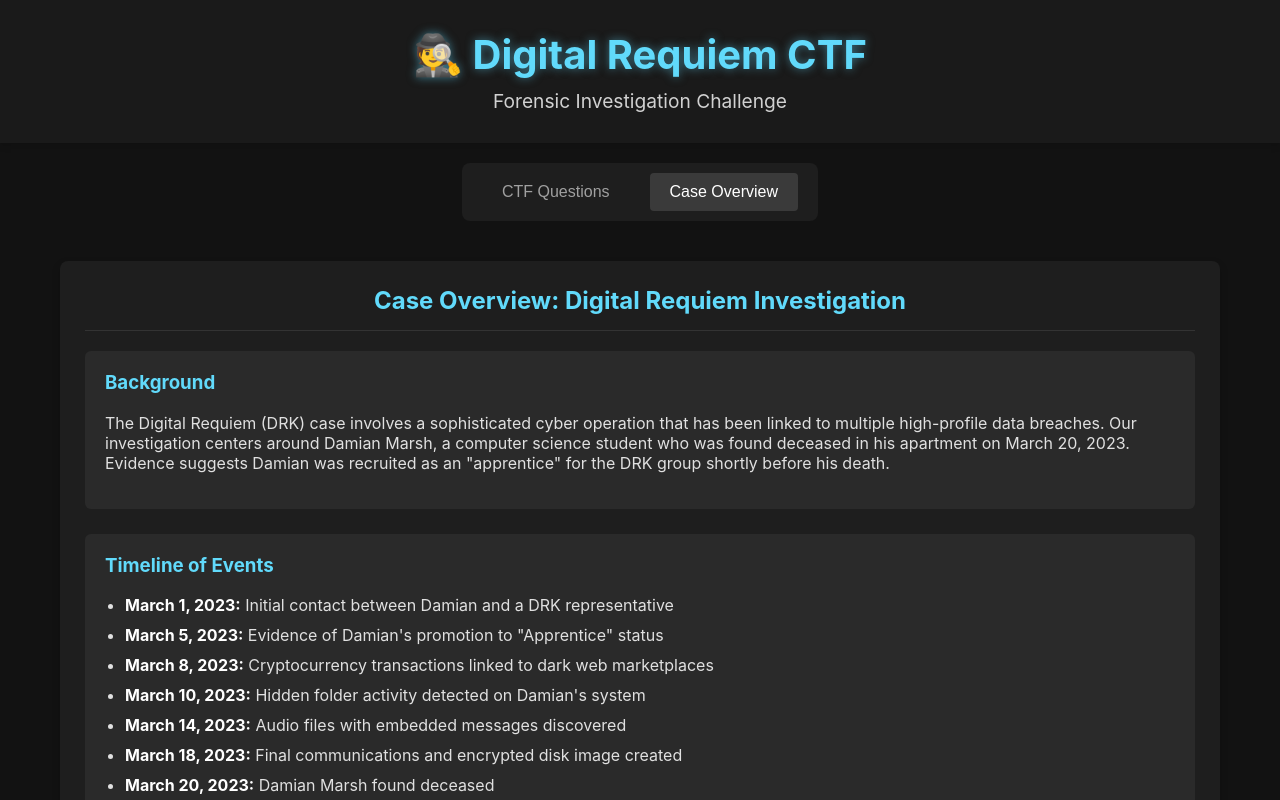
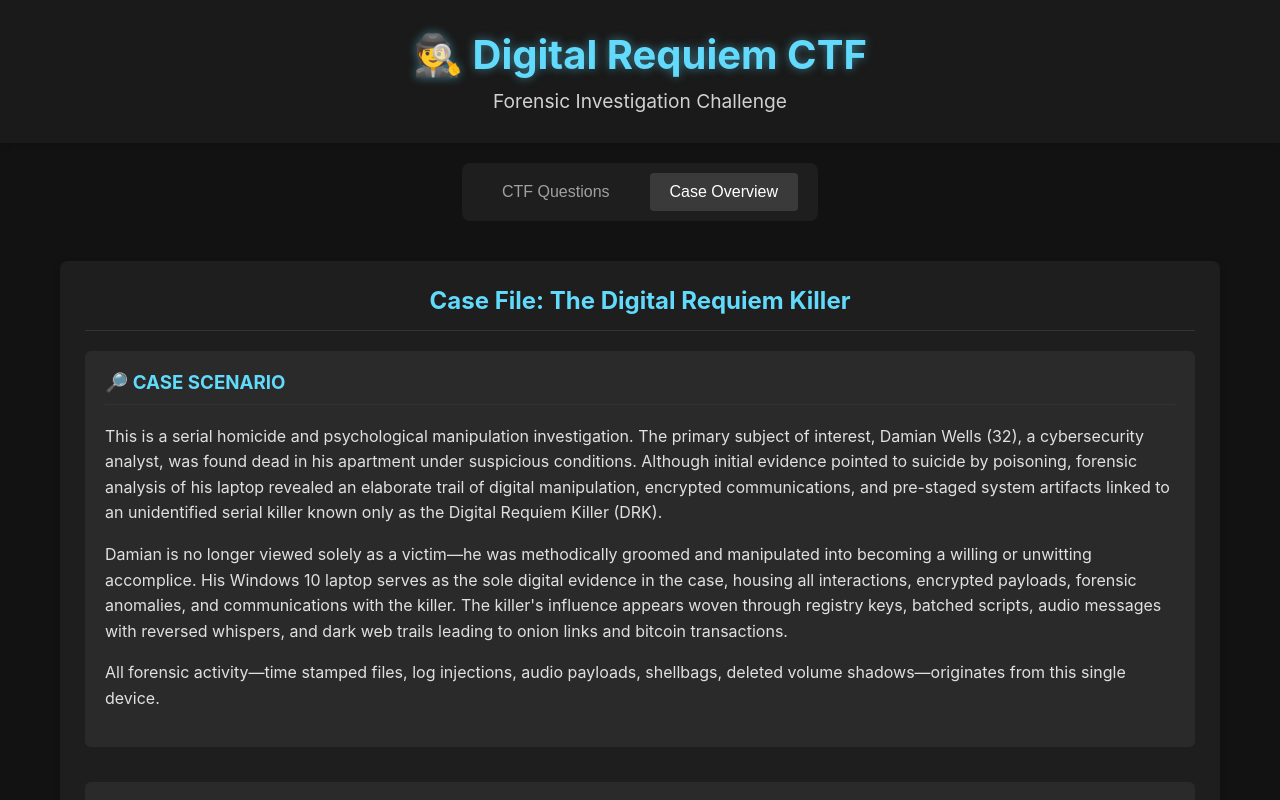
Before and after one commit to RohitPaulReddyG/digital-requiem-ctf, a React (Create React App) app: page / in a window 1280 px wide. Both pictures are taken after a click on the button "Case Overview". Shown: the top 800 px of the page. Built offline with nearby package versions, Linux system fonts and the light colour scheme.

Commit message:
Update case overview with detailed Digital Requiem Killer information

```diff
--- a/src/components/CaseOverview.js
+++ b/src/components/CaseOverview.js
@@ -4,59 +4,97 @@ import '../styles/CaseOverview.css';
 function CaseOverview() {
   return (
     <div className="case-overview">
-      <h2>Case Overview: Digital Requiem Investigation</h2>
+      <h2>Case File: The Digital Requiem Killer</h2>
 
       <div className="overview-content">
-        <section>
-          <h3>Background</h3>
+        <section className="case-scenario">
+          <h3>🔎 CASE SCENARIO</h3>
           <p>
-            The Digital Requiem (DRK) case involves a sophisticated cyber operation that has been linked to multiple
-            high-profile data breaches. Our investigation centers around Damian Marsh, a computer science student
-            who was found deceased in his apartment on March 20, 2023. Evidence suggests Damian was recruited as an
-            "apprentice" for the DRK group shortly before his death.
+            This is a serial homicide and psychological manipulation investigation. The primary subject of interest,
+            Damian Wells (32), a cybersecurity analyst, was found dead in his apartment under suspicious conditions.
+            Although initial evidence pointed to suicide by poisoning, forensic analysis of his laptop revealed an
+            elaborate trail of digital manipulation, encrypted communications, and pre-staged system artifacts linked
+            to an unidentified serial killer known only as the Digital Requiem Killer (DRK).
+          </p>
+          <p>
+            Damian is no longer viewed solely as a victim—he was methodically groomed and manipulated into becoming
+            a willing or unwitting accomplice. His Windows 10 laptop serves as the sole digital evidence in the case,
+            housing all interactions, encrypted payloads, forensic anomalies, and communications with the killer.
+            The killer's influence appears woven through registry keys, batched scripts, audio messages with reversed
+            whispers, and dark web trails leading to onion links and bitcoin transactions.
+          </p>
+          <p>
+            All forensic activity—time stamped files, log injections, audio payloads, shellbags, deleted volume
+            shadows—originates from this single device.
           </p>
         </section>
 
-        <section>
-          <h3>Timeline of Events</h3>
+        <section className="evidence-items">
+          <h3>💻 Evidence Items – Damian Wells (Only Evidence Source)</h3>
           <ul>
-            <li><strong>March 1, 2023:</strong> Initial contact between Damian and a DRK representative</li>
-            <li><strong>March 5, 2023:</strong> Evidence of Damian's promotion to "Apprentice" status</li>
-            <li><strong>March 8, 2023:</strong> Cryptocurrency transactions linked to dark web marketplaces</li>
-            <li><strong>March 10, 2023:</strong> Hidden folder activity detected on Damian's system</li>
-            <li><strong>March 14, 2023:</strong> Audio files with embedded messages discovered</li>
-            <li><strong>March 18, 2023:</strong> Final communications and encrypted disk image created</li>
-            <li><strong>March 20, 2023:</strong> Damian Marsh found deceased</li>
+            <li><strong>01-01</strong> | Windows 10 Laptop (Damian Wells) – Physical Acquisition – 128GB SSD (Image `.E01`)</li>
+            <li><strong>02-01</strong> | NTUSER.DAT hive for local registry modifications</li>
+            <li><strong>03-01</strong> | Windows Event Logs – Application, System, Security</li>
+            <li><strong>04-01</strong> | Browser cache and session restore files (Chrome)</li>
+            <li><strong>05-01</strong> | Audio files (reversed, hidden taunts)</li>
+            <li><strong>06-01</strong> | BAT scripts and system manipulation files</li>
+            <li><strong>07-01</strong> | Registry keys and forensic value flags</li>
+            <li><strong>08-01</strong> | Shellbag traces for hidden folders</li>
+            <li><strong>09-01</strong> | Hidden VHD volume: `DeadChannel.vhd`</li>
+            <li><strong>10-01</strong> | Cryptocurrency wallet export – `.csv`</li>
+            <li><strong>11-01</strong> | Chat logs – `chat_export.json` referencing alias `RequiemMaster`</li>
+            <li><strong>12-01</strong> | Final message file – `FinalApprentice.txt`</li>
+            <li><strong>13-01</strong> | Auto-shutdown and `UserAssist` keys</li>
+            <li><strong>14-01</strong> | Desktop note `BRAVO.txt` – final killer message</li>
+            <li><strong>15-01</strong> | DRK startup audio execution log and execution trace</li>
           </ul>
         </section>
 
-        <section>
-          <h3>Investigation Objectives</h3>
-          <p>
-            Your task is to analyze the forensic image of Damian's computer to:
-          </p>
-          <ol>
-            <li>Identify the DRK contacts who recruited Damian</li>
-            <li>Trace cryptocurrency transactions related to DRK activities</li>
-            <li>Recover deleted files and hidden communications</li>
-            <li>Decode encrypted messages and determine the nature of the "final orchestration"</li>
-            <li>Establish a complete timeline of events leading to Damian's involvement with DRK</li>
-          </ol>
+        <section className="personal-info">
+          <h3>👤 General Information – Damian Wells</h3>
+          <ul>
+            <li><strong>Nationality:</strong> American</li>
+            <li><strong>Address:</strong> 1614 Briarwood Lane, Indianapolis, IN 46202</li>
+            <li><strong>DOB:</strong> 02/19/1991</li>
+            <li><strong>Occupation:</strong> Cybersecurity Analyst</li>
+            <li><strong>Blood Type:</strong> B+</li>
+            <li><strong>Height:</strong> 5'10"</li>
+            <li><strong>Weight:</strong> 189 lbs</li>
+            <li><strong>Primary Device:</strong> Lenovo ThinkPad running Windows 10 Pro</li>
+            <li><strong>Machine Name:</strong> DW-REQUIEM</li>
+            <li><strong>Accounts:</strong> Username: DamianW</li>
+            <li><strong>Email:</strong> damian.wells@protonmail.com</li>
+            <li><strong>Local login password:</strong> D@rkSonata2024</li>
+            <li><strong>Browser:</strong> Chrome 121.0 (Default)</li>
+          </ul>
         </section>
 
-        <section>
-          <h3>Available Evidence</h3>
+        <section className="timeline">
+          <h3>📆 Significant Events – Damian's Digital Descent</h3>
+          <ul>
+            <li><strong>March 1, 2023:</strong> First chat log with alias `RequiemMaster` found: "The second verse is yours."</li>
+            <li><strong>March 3, 2023:</strong> `RequiemStart.mp3` appears in Music folder – reversed whisper instructs silence.</li>
+            <li><strong>March 5, 2023:</strong> Registry key `HKLM\Software\DRK` written: "Role"="Apprentice"</li>
+            <li><strong>March 8, 2023:</strong> `wallet_transactions.csv` logs a BTC transfer to DRK-linked wallet.</li>
+            <li><strong>March 10, 2023:</strong> Shellbag shows hidden folder accessed: `C:\Hidden\DRK_Config\`</li>
+            <li><strong>March 12, 2023:</strong> Final chat log from DRK: "You were the harmony. Play it well."</li>
+            <li><strong>March 14, 2023:</strong> `whisper_final.wav` created with reversed DRK voice</li>
+            <li><strong>March 16, 2023:</strong> `DRK_shutdown.bat` scheduled to execute via startup task</li>
+            <li><strong>March 17, 2023:</strong> `BRAVO.txt` left on desktop – "You were listening all along."</li>
+            <li><strong>March 18, 2023:</strong> `DeadChannel.vhd` discovered mounted; contains `FinalApprentice.txt`</li>
+            <li><strong>March 19, 2023:</strong> Damian found dead. Machine powered off 4 hours before discovery.</li>
+          </ul>
+        </section>
+
+        <section className="conclusion">
+          <h3>🧠 Conclusion</h3>
           <p>
-            The forensic image contains:
+            This case revolves around a single digital evidence source—Damian Wells' laptop—which reveals the complete
+            unraveling of his mind through psychological and forensic manipulation. Every key artifact—metadata, chat,
+            audio payload, script, system behavior—is embedded here. Investigators believe the Digital Requiem Killer
+            used this device as a stage, not just a storage medium, to compose his symphony of silence. Damian's digital
+            footprint does not show a man resisting; it shows one drawn into the killer's rhythm.
           </p>
-          <ul>
-            <li>Chat logs and communication records</li>
-            <li>Registry artifacts</li>
-            <li>Cryptocurrency transaction records</li>
-            <li>Shellbag and file system artifacts</li>
-            <li>Audio files with potential steganography</li>
-            <li>Encrypted virtual disk images</li>
-          </ul>
         </section>
       </div>
     </div>
--- a/src/styles/CaseOverview.css
+++ b/src/styles/CaseOverview.css
@@ -29,6 +29,8 @@
 .overview-content h3 {
   color: #61dafb;
   margin-top: 0;
+  border-bottom: 1px solid #333;
+  padding-bottom: 10px;
 }
 
 .overview-content ul,
@@ -38,8 +40,46 @@
 
 .overview-content li {
   margin-bottom: 10px;
+  line-height: 1.5;
 }
 
 .overview-content strong {
   color: #ffffff;
 }
+
+.overview-content p {
+  line-height: 1.6;
+  margin-bottom: 15px;
+}
+
+.case-scenario, .evidence-items, .personal-info, .timeline, .conclusion {
+  margin-bottom: 10px;
+}
+
+.evidence-items ul, .personal-info ul, .timeline ul {
+  list-style-type: none;
+  padding-left: 5px;
+}
+
+.evidence-items li, .timeline li {
+  border-left: 3px solid #444;
+  padding-left: 15px;
+  margin-bottom: 12px;
+}
+
+.personal-info li {
+  display: inline-block;
+  background-color: #333;
+  padding: 8px 12px;
+  margin: 5px;
+  border-radius: 4px;
+  min-width: 200px;
+}
+
+code {
+  background-color: #333;
+  padding: 2px 5px;
+  border-radius: 3px;
+  font-family: 'Courier New', monospace;
+  font-size: 0.9em;
+}
```
